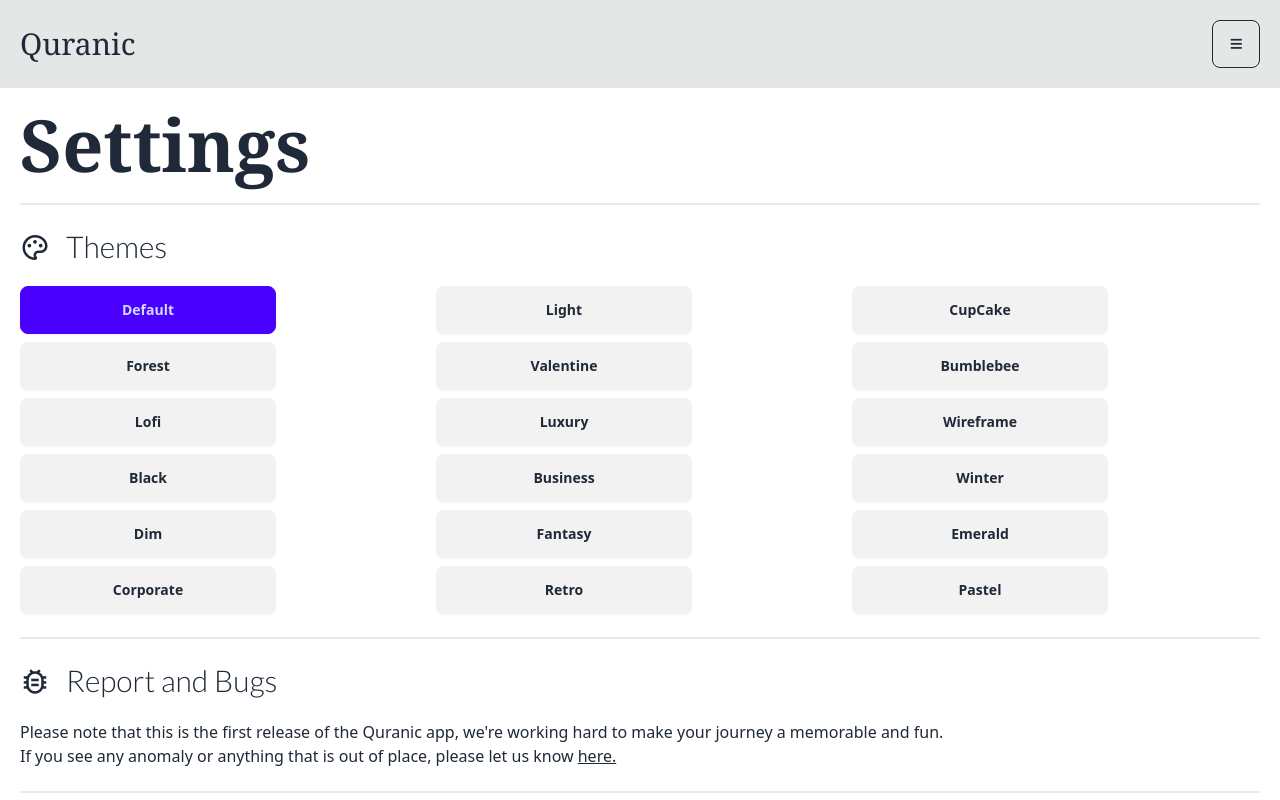
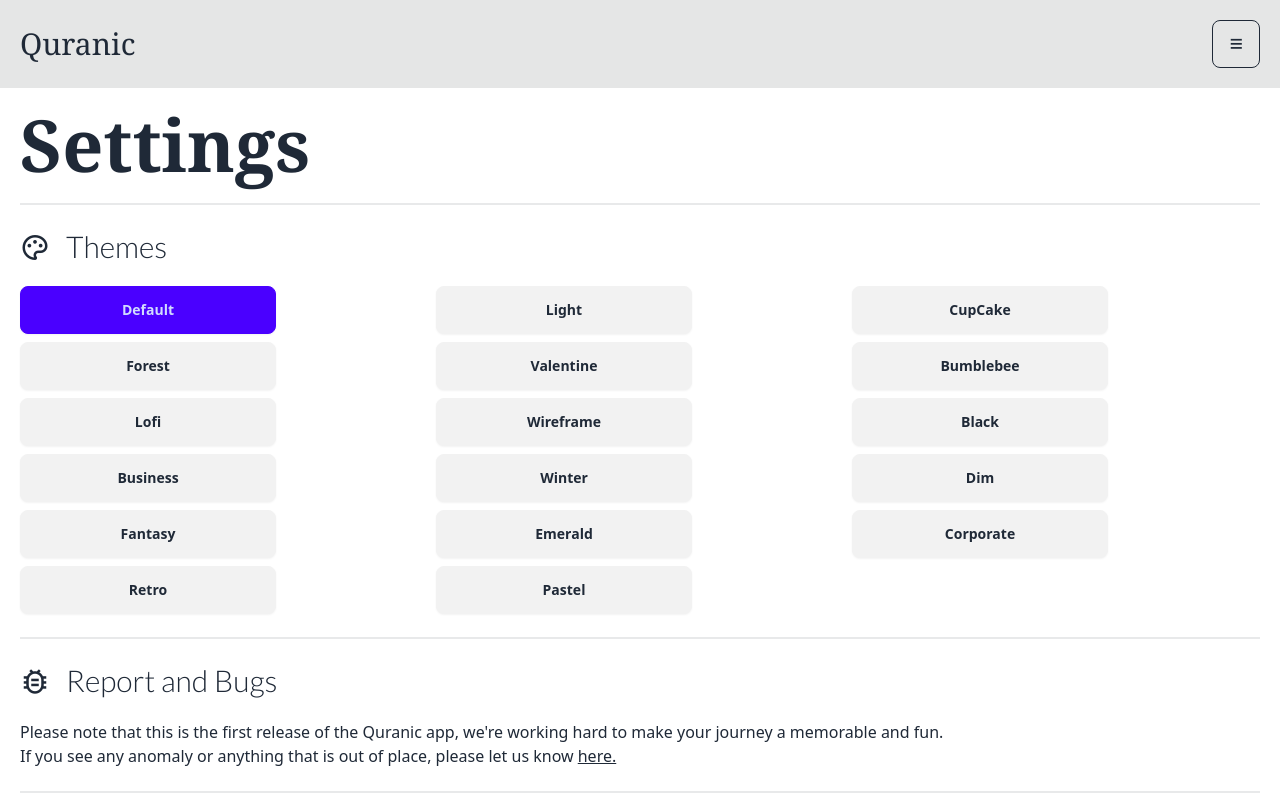
Before and after one commit to Irtiza194/Quranic, a SvelteKit app: page /settings in a window 1280 px wide. Shown: the top 800 px of the page. Built offline with nearby package versions, Linux system fonts and the light colour scheme.

Commit message:
Fixing of bugs

```diff
--- a/src/components/SurahList.svelte
+++ b/src/components/SurahList.svelte
@@ -82,18 +82,19 @@
 		</div>
 	{:else}
 		<div class="mt-8">
-			<button class="btn btn-secondary mb-4 floating-button" on:click={goBack}>
+			<button class="btn btn-error mb-4 floating-button" on:click={goBack}>
 				<i class="ri-arrow-go-back-line mr-2"></i>Go Back
 			</button>
-			<h3 class="text-2xl font-bold mb-4 px-20 surahFont">
+			<h3 class="text-2xl font-bold mb-4 px-20 surahFont max-sm:px-5">
 				{selectedSurah.name_simple} (Chapter {selectedSurah.id})
 			</h3>
-			<ul class="list-decimal ml-4 px-20">
+			<ul class="list-decimal ml-4 px-20 max-sm:px-5">
 				{#each verses as verse}
 					<li class="mb-2">
-						<p class="text-lg">{verse.arabic}</p>
+						<p class="text-lg surahfont">{verse.arabic}</p>
 						<p class="text-md text-gray-600">{verse.english}</p>
 					</li>
+					<div class="divider"></div>
 				{/each}
 			</ul>
 		</div>
--- a/src/routes/settings/+page.svelte
+++ b/src/routes/settings/+page.svelte
@@ -92,16 +92,6 @@
 				class="btn theme-controller btn-wide hover:shadow-lg"
 				aria-label="Lofi"
 				value="lofi"
-				on:change={changeTheme}
-			/>
-		</div>
-		<div class="w-fit h-fit">
-			<input
-				type="radio"
-				name="theme-buttons"
-				class="btn theme-controller btn-wide hover:shadow-lg"
-				aria-label="Luxury"
-				value="luxury"
 				on:change={changeTheme}
 			/>
 		</div>
```
